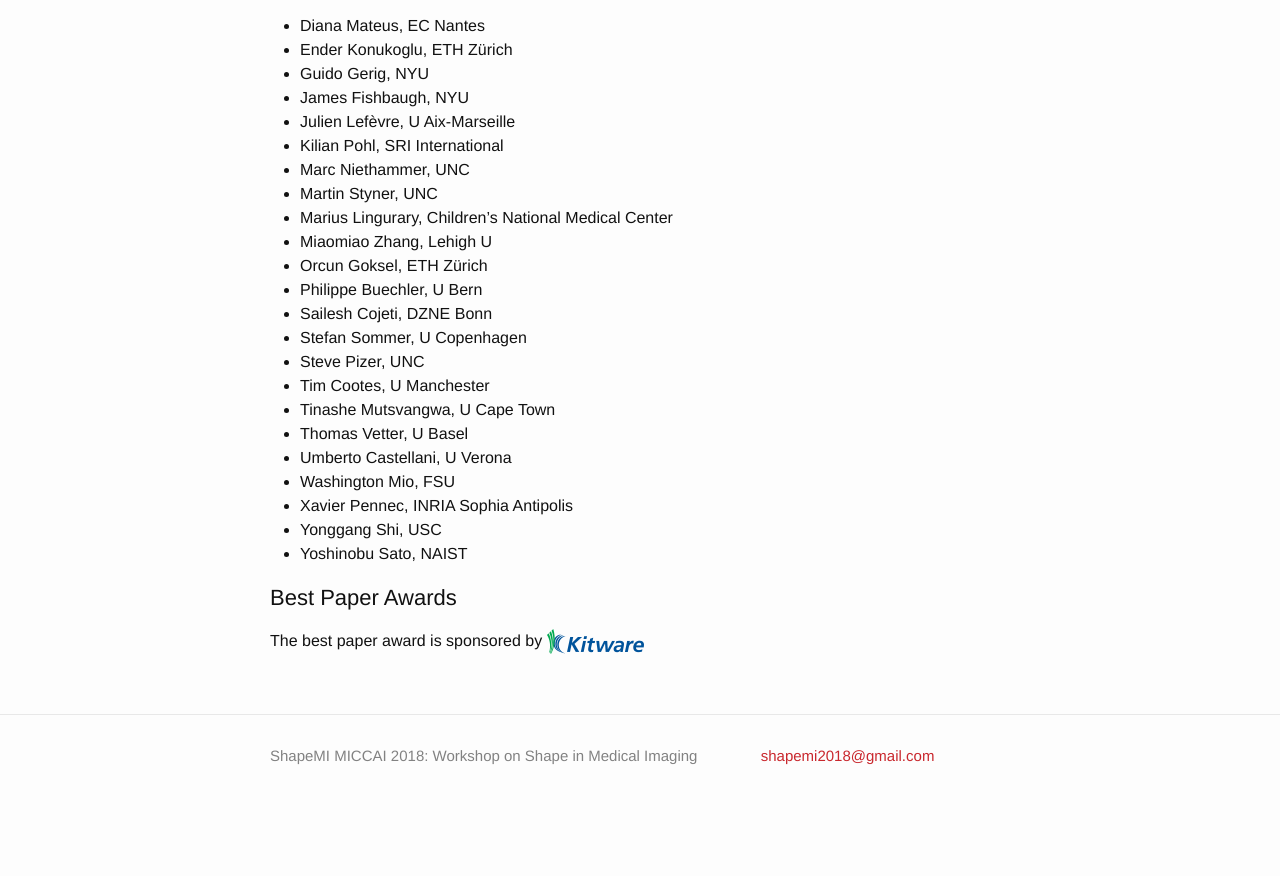
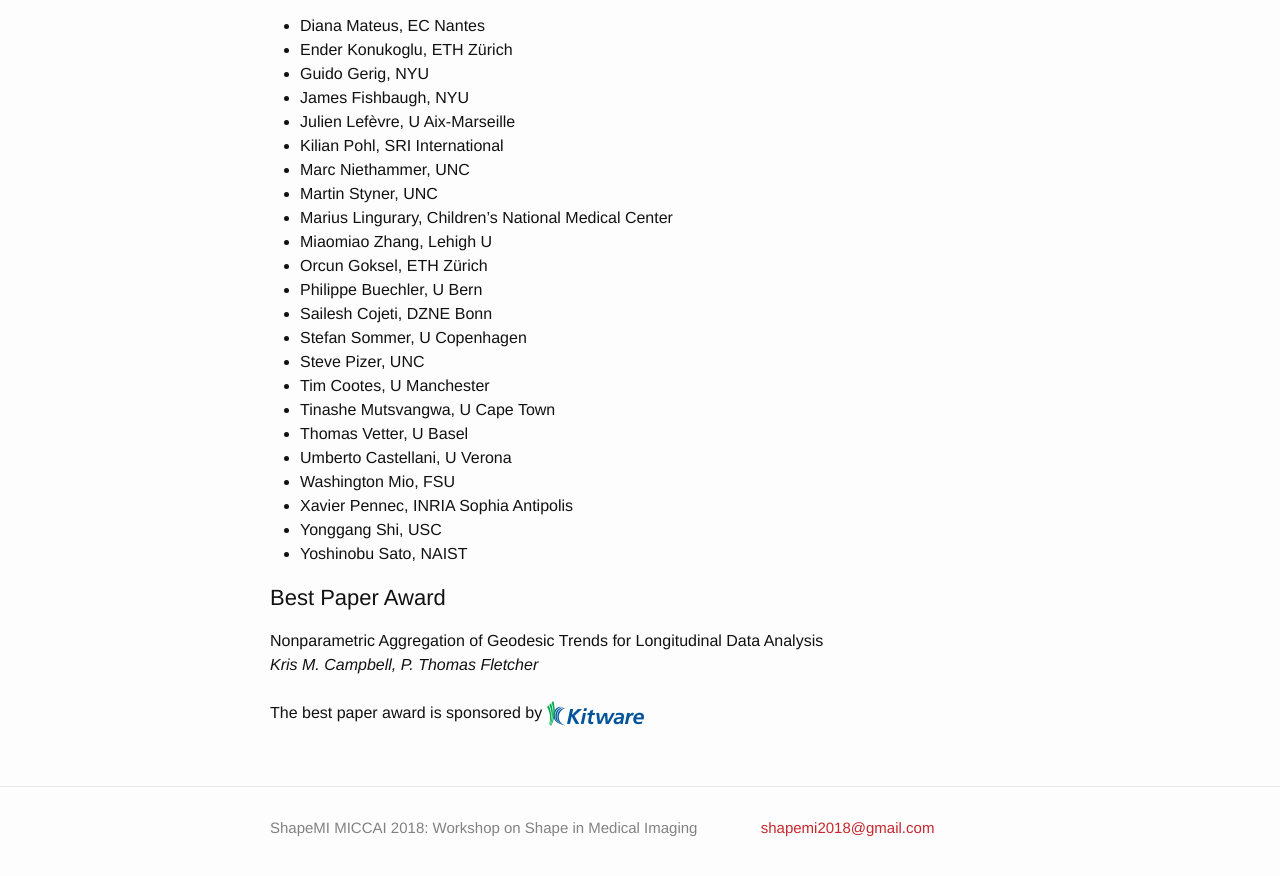
Before and after one commit to shapemi/shapemi2020, a Jekyll site: the page built from index.md, in a window 1280 px wide and 900 px high, scrolled down 1749 px. Shown: the top 876 px of the window. Built offline with Jekyll 4.4.1, drawn with Linux system fonts in a browser that asks for light colours; our own code applies the rules of GitHub Pages for plain Markdown files; before the commit the page ends 2577 px from its top, so only the background shows below that.

Commit message:
Update index.md

```diff
--- a/index.md
+++ b/index.md
@@ -61,5 +61,7 @@ Today’s image data usually represents 3D geometric structures, often describin
 - Yonggang Shi, USC
 - Yoshinobu Sato, NAIST
 
-# Best Paper Awards
+# Best Paper Award
+
+Nonparametric Aggregation of Geodesic Trends for Longitudinal Data Analysis <br> *Kris M. Campbell, P. Thomas Fletcher*<br><br>
 The best paper award is sponsored by [![Kitware](images/kitware.png)](https://www.kitware.com/)
```
